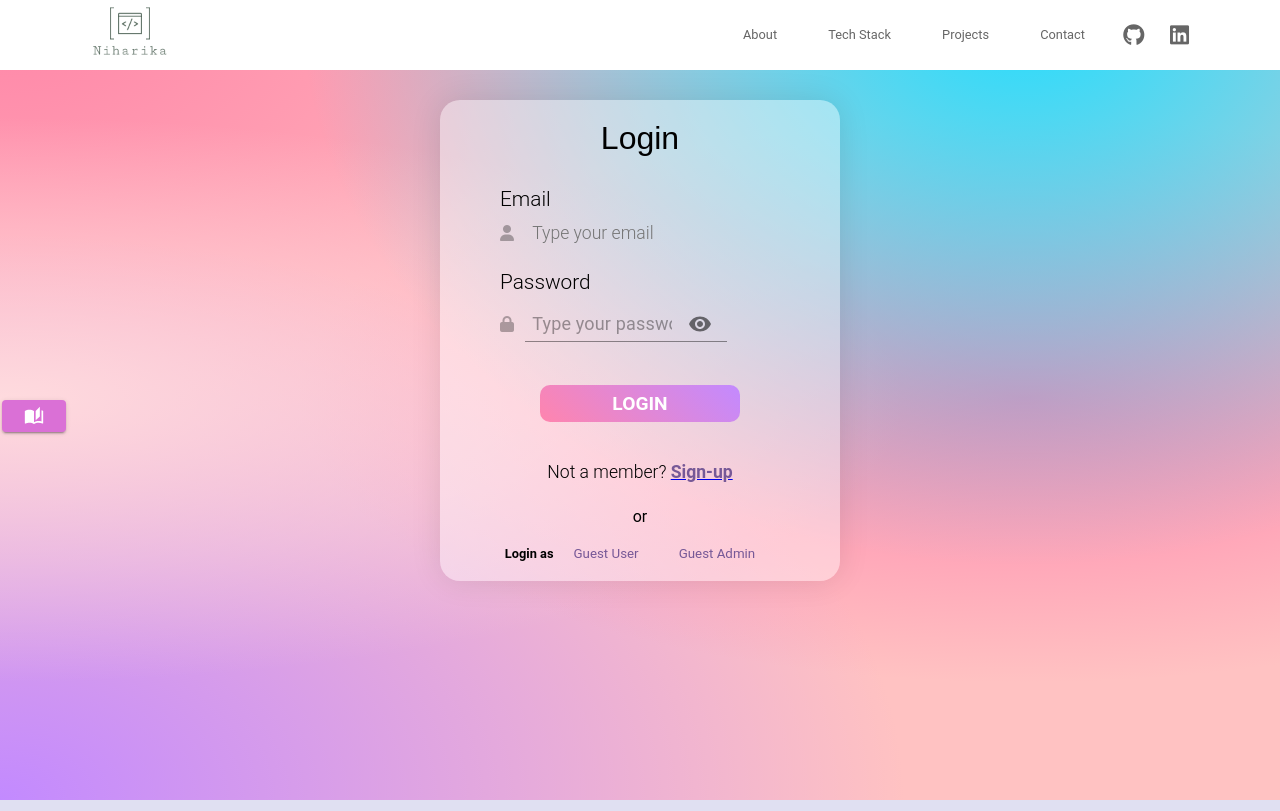
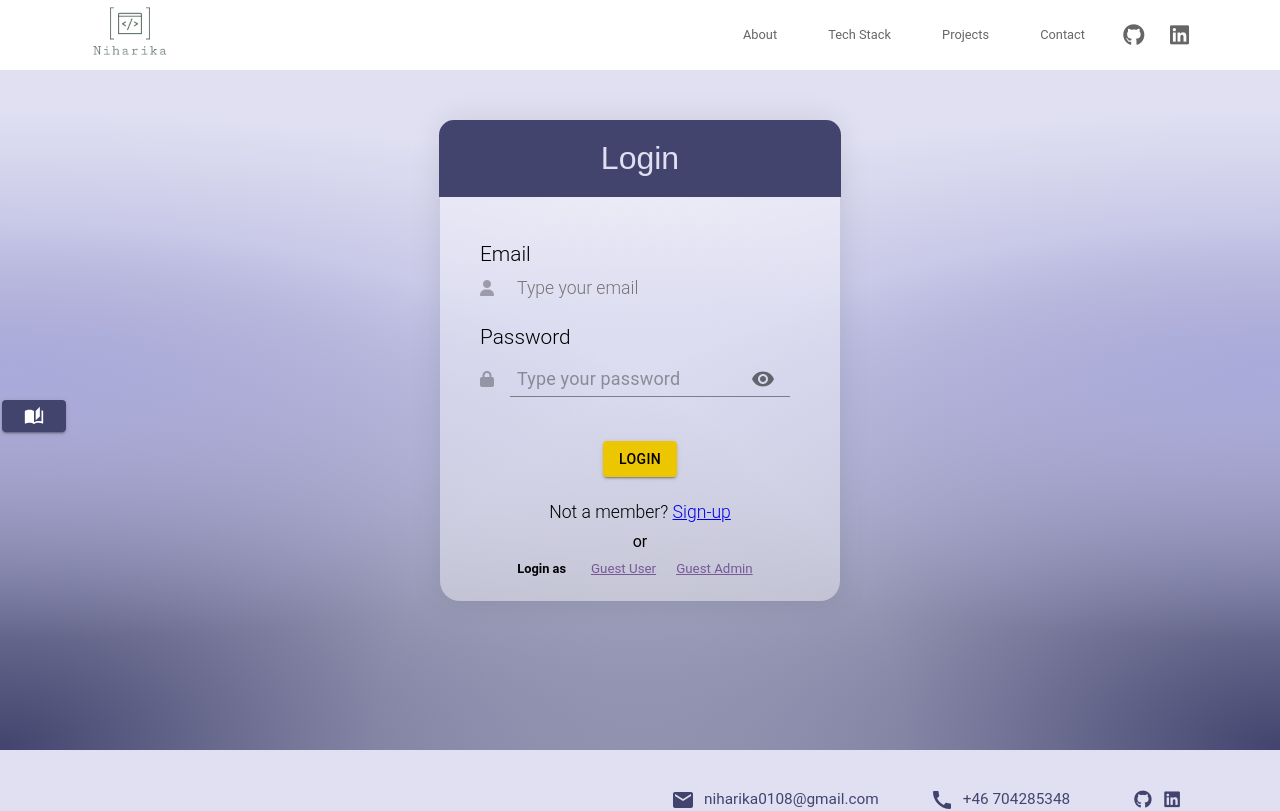
Before and after one commit to niharika6625/portfolio, a React (Create React App) app: page /portfolio/login/1 in a window 1280 px wide. Shown: the top 811 px of the page. Built offline with nearby package versions, Linux system fonts and the light colour scheme; a web font is replaced by a local one.

Commit message:
theme changes for admin register app

```diff
--- a/src/assets/css/infoUpdate.scss
+++ b/src/assets/css/infoUpdate.scss
@@ -15,13 +15,14 @@
 
     margin: 110px auto;
     background-color: #f0f0f0;
-    padding: 50px 45px;
+    padding: 30px 30px;
     border-radius: 10px;
 
-    h2 {
+    .user-header{ //TODO background color not getting applied
         text-align: center;
-        margin-bottom: 30px;
-
+        margin-bottom: 10px;
+        background-color:#42446e ;
+        color: white;
     }
 
     .wrapperContent {
@@ -29,16 +30,14 @@
         // display: flex;
         // align-items: center;
         // justify-content: space-between;
-
-        div {
-            // width: 205px;
-        }
     }
 
     .wrapperFooter {
         display: flex;
-        /* justify-content: space-around; */
         justify-content: center;
         margin: 35px 0px 0px 0px;
     }
+    .buttonSpacer {
+        width: 15px;
+      }
 }
--- a/src/assets/css/login.scss
+++ b/src/assets/css/login.scss
@@ -6,26 +6,20 @@
 }
 
 .loginPageWrap {
-  padding-top: 100px;
-  /* font-size: 12px; */
-  background-color: #fff9f9;
-  min-height: 800px;
+  padding-top: 120px;
+  min-height: 750px;
   min-width: 700px;
-  // height: 100vh;
-  // width: 100vw;
-  background-color: hsla(0, 100%, 88%, 1);
-  background-image: radial-gradient(at 80% 0%, hsla(189, 100%, 56%, 1) 0px, transparent 50%),
-    radial-gradient(at 0% 50%, hsla(355, 100%, 93%, 1) 0px, transparent 50%),
-    radial-gradient(at 80% 50%, hsla(340, 100%, 76%, 1) 0px, transparent 50%),
-    radial-gradient(at 0% 100%, hsla(269, 100%, 77%, 1) 0px, transparent 50%),
-    radial-gradient(at 0% 0%, hsla(343, 100%, 76%, 1) 0px, transparent 50%);
+  background-image: radial-gradient(at 0% 50%, #aaaadb 0px, transparent 50%),
+  radial-gradient(at 0% 100%, #42446e 0px, transparent 50%),
+  radial-gradient(at 100% 50%, #aaaadb 0px, transparent 50%),
+  radial-gradient(at 100% 100%, #42446e 0px, transparent 50%);
+  background-color: #e0e0f2;
 }
 
 section {
   margin: 0 auto;
   width: 400px;
   min-height: 380px;
-  //transform: translateY(40%);
   display: flex;
   flex-direction: column;
   align-items: center;
@@ -36,25 +30,40 @@ section {
 }
 
 .loginFormHeading {
-  margin: 20px 0 10px 0;
   font-size: 2rem;
   font-weight: 400;
   font-family: 'Poppins', sans-serif;
+  color: #e0e0f2;
+  background-color: #42446e;
+  padding: 20px 162px;
+  border-top-left-radius: 15px;
+  border-top-right-radius: 15px;
+}
+
+.registerFormHeading {
+  font-size: 2rem;
+  font-weight: 400;
+  font-family: 'Poppins', sans-serif;
+  color: #e0e0f2;
+  background-color: #42446e;
+  padding: 20px 140px;
+  border-top-left-radius: 15px;
+  border-top-right-radius: 15px;
 }
 
 .login-form {
-  width: 70%;
-  margin-bottom: 15px;
+  width: 80%;
+  padding-top: 25px;
 }
 
 .inputHeading {
-  margin: 20px 0 5px 0;
+  margin: 20px 0 5px;
   font-size: 1.3rem;
   font-weight: 300;
 }
 
 .loginInput {
-  width: 80%;
+  width: calc(100% - 40px);
   font-size: 1.1rem;
   font-weight: 300;
   padding: 7px;
@@ -64,57 +73,58 @@ section {
 
 .username-input,
 .password-input {
-  width: 90%;
-  /* border-bottom: 1px solid #a4a4a4; */
+  width: 100%;
 }
 
 .loginIcon {
-  width: 10%;
+  width: 30px;
   color: rgba(0, 0, 0, 0.3);
-  padding-right: 7px;
+  padding-right: 10px;
 }
 
 .login-form>p {
-  width: 90%;
+  width: 100%;
   font-size: 1.1rem;
   text-align: right;
   margin-top: 5px;
   font-weight: 300;
 }
 
-.login-btn {
-  border: none;
-  padding: 7px 20px;
-  width: 50%;
-  border-radius: 10px;
-  font-size: 1.2rem;
-  background-image: linear-gradient(43deg,
-      hsla(340, 100%, 76%, 1) 0%,
-      hsla(269, 100%, 77%, 1) 100%);
-  color: white;
+.guest-btn-wrap {
+  padding: 20px;
+  padding-top: 5px;
+  font-size: 0.8rem;
   font-weight: 600;
-  cursor: pointer;
+  display: flex;
+  justify-content: space-between;
+  align-items: center;
 }
 
-.guest-btn-wrap {
-  padding: 20px;
-  font-size: 0.8rem;
-  font-weight: 600;
+.guest-btn-wrap>p{
+  padding-right: 15px;
 }
 
 .guestbtn {
   border: none;
-  padding: 0px 20px;
+  padding: 5px 10px;
   border-radius: 10px;
   background: unset;
   color: #775997;
   width: max-content;
   cursor: pointer;
+  text-decoration: underline;
 }
 
 .alternative-signup {
+  margin: 5px;
   width: 70%;
-  margin: 20px 0;
+  display: flex;
+  flex-direction: column;
+  align-items: center;
+}
+.alternative-signup-register{
+  margin: 20px;
+  width: 70%;
   display: flex;
   flex-direction: column;
   align-items: center;
@@ -128,14 +138,10 @@ section {
   font-weight: 300;
 }
 
-.loginSpan {
-  cursor: pointer;
+.alternative-signup-register>p {
+  width: 90%;
   font-size: 1.1rem;
-  font-weight: 600;
-  color: hsl(269deg 26% 47%);
+  text-align: center;
+  margin-bottom: 5px;
+  font-weight: 300;
 }
-
-.success {
-  margin-top: 10px;
-  color: green;
-}
--- a/src/assets/css/usersDashboard.scss
+++ b/src/assets/css/usersDashboard.scss
@@ -15,21 +15,8 @@
       font-size: 0px;
       margin: 15px 4px;
       margin-top: 100px;
-      /* font-weight: bolder; */
       text-align: right;
-
-      button {
-        padding: 8px;
-        font-size: 16px;
-        color: white;
-        background-color: #6ca329;
-        border-color: #96c361;
-        border-radius: 5px;
-        cursor: pointer;
-      }
     }
-
-    .headRow {}
 
     .bodyRow {
       background-color: white;
@@ -41,16 +28,13 @@
   th,
   td {
     padding: 10px 25px;
-    /* text-align: left; */
-    /* border: 1px solid;*/
   }
 
   .dashboardEditBtn {
     padding: 3px 15px;
     font-size: 16px;
     margin: auto 13px;
-    background: #357bfd;
-    border-color: #80adff;
+    background: #42446e;
     color: white;
     border-radius: 3px;
     cursor: pointer;
@@ -64,7 +48,6 @@
   }
 }
 
-
 .userInfoDiv {
   display: flex;
   list-style: none;
--- a/src/pages/InfoUpdate.jsx
+++ b/src/pages/InfoUpdate.jsx
@@ -4,7 +4,6 @@ import '../assets/css/infoUpdate.scss';
 import Visibility from '@mui/icons-material/Visibility';
 import VisibilityOff from '@mui/icons-material/VisibilityOff';
 import MuiAlert from '@mui/material/Alert';
-import Button from '@mui/material/Button';
 import IconButton from '@mui/material/IconButton';
 import Input from '@mui/material/Input';
 import InputAdornment from '@mui/material/InputAdornment';
@@ -16,6 +15,7 @@ import { useFormik } from 'formik';
 import { useDispatch, useSelector } from 'react-redux';
 import { useNavigate, useParams } from 'react-router-dom';
 import * as Yup from 'yup';
+import CustomButton from '../components/CustomButton.jsx';
 import { addUserData } from '../store/reducers/authentication/authentication';
 
 const Alert = React.forwardRef(function Alert(props, ref) {
@@ -108,7 +108,7 @@ export default function InfoUpdate() {
   });
   return (
     <div className="infoUpdatePageWrapper">
-      <h2>{params.id ? 'Update' : 'Create'} User</h2>
+      <h2 className="user-header">{params.id ? 'Update' : 'Create'} User</h2>
       <form onSubmit={formik.handleSubmit}>
         <div className="wrapperContent">
           <label>Username</label>
@@ -253,19 +253,17 @@ export default function InfoUpdate() {
           </Select>
         </div>
         <div className="wrapperFooter">
-          <Button
+          <CustomButton
             onClick={() => navigate('/dashboard')}
-            variant="outlined"
-            color="error"
-            sx={{
-              mr: 2,
-            }}
-          >
-            Cancel
-          </Button>
-          <Button variant="contained" color="success" type="submit">
-            Save
-          </Button>
+            text="Cancel"
+            backgroundColor="purple"
+          />
+          <div className="buttonSpacer"></div>
+          <CustomButton
+            // onClick={loginUser}
+            text="Save"
+            backgroundColor="yellow"
+          />
         </div>
       </form>
       <Snackbar open={open} autoHideDuration={6000} onClose={handleClose}>
--- a/src/pages/Login.jsx
+++ b/src/pages/Login.jsx
@@ -6,6 +6,7 @@ import Input from '@mui/material/Input';
 import InputAdornment from '@mui/material/InputAdornment';
 import { useDispatch, useSelector } from 'react-redux';
 import { Link, useNavigate, useParams } from 'react-router-dom';
+import CustomButton from '../components/CustomButton.jsx';
 import ProjectModal from '../components/ProjectModal';
 import { PROJECT_DESCRIPTION } from '../helpers/constants/projectDescription';
 const { login } = PROJECT_DESCRIPTION;
@@ -108,7 +109,7 @@ export default function Login() {
         open={openDialog}
         onClose={handleClickClose}
         project={login}
-        color={'#DA70D6'}
+        color={'#42446e'}
         handleClickOpen={handleClickOpen}
       />
       <section>
@@ -165,9 +166,7 @@ export default function Login() {
             <p className="error">{passwordErrorMessage}</p>
           </div>
         </div>
-        <button className="login-btn" onClick={() => loginUser()}>
-          LOGIN
-        </button>
+        <CustomButton onClick={loginUser} text="Login" backgroundColor="yellow" textTransform />
         <p className="error">{errorMessage}</p>
         <div className="alternative-signup">
           <p>
@@ -179,7 +178,7 @@ export default function Login() {
         </div>
         <div>or</div>
         <div className="guest-btn-wrap">
-          Login as
+          <p>Login as</p>
           <button className="guestbtn" onClick={() => handleGuestLogin()}>
             Guest User
           </button>
--- a/src/pages/Register.jsx
+++ b/src/pages/Register.jsx
@@ -4,10 +4,10 @@ import VisibilityOff from '@mui/icons-material/VisibilityOff';
 import IconButton from '@mui/material/IconButton';
 import Input from '@mui/material/Input';
 import InputAdornment from '@mui/material/InputAdornment';
-
 import '../assets/css/login.scss';
 import { useDispatch, useSelector } from 'react-redux';
 import { Link, useNavigate, useParams } from 'react-router-dom';
+import CustomButton from '../components/CustomButton.jsx';
 import { addUserData } from '../store/reducers/authentication/authentication';
 
 const date = new Date();
@@ -87,7 +87,7 @@ export default function Register() {
   return (
     <div className="loginPageWrap">
       <section>
-        <h1 className="loginFormHeading">Register</h1>
+        <h1 className="registerFormHeading">Register</h1>
         <div className="login-form">
           <h4 className="inputHeading">Username</h4>
           <div className="username-input">
@@ -153,15 +153,13 @@ export default function Register() {
             <p className="error">{passwordErrorMessage}</p>
           </div>
         </div>
-        <button
-          className="login-btn"
-          onClick={() => {
-            registerUser();
-          }}
-        >
-          Sign Up
-        </button>
-        <div className="alternative-signup">
+        <CustomButton
+          onClick={registerUser}
+          text="Sign Up"
+          backgroundColor="yellow"
+          textTransform
+        />
+        <div className="alternative-signup-register">
           <p>
             Already a member?{' '}
             <Link to={`/login/${params.page}`}>
--- a/src/pages/UsersDashboard.jsx
+++ b/src/pages/UsersDashboard.jsx
@@ -1,5 +1,4 @@
 import React, { useEffect, useState } from 'react';
-
 import '../assets/css/usersDashboard.scss';
 import Button from '@mui/material/Button';
 import Dialog from '@mui/material/Dialog';
@@ -11,8 +10,8 @@ import { Doughnut } from 'react-chartjs-2';
 
 ChartJS.register(ArcElement, Tooltip, Legend);
 import { useDispatch, useSelector } from 'react-redux';
-
 import { useNavigate } from 'react-router-dom';
+import CustomButton from '../components/CustomButton.jsx';
 import { addUserData } from '../store/reducers/authentication/authentication';
 
 export default function UsersDashboard() {
@@ -131,7 +130,7 @@ export default function UsersDashboard() {
       </Dialog>
       <table className="usersList">
         <caption>
-          <button onClick={() => createUser()}>Add User</button>
+          <CustomButton onClick={createUser} text="Add User" backgroundColor="yellow" />
         </caption>
         <thead>
           <tr className="headRow">
```
